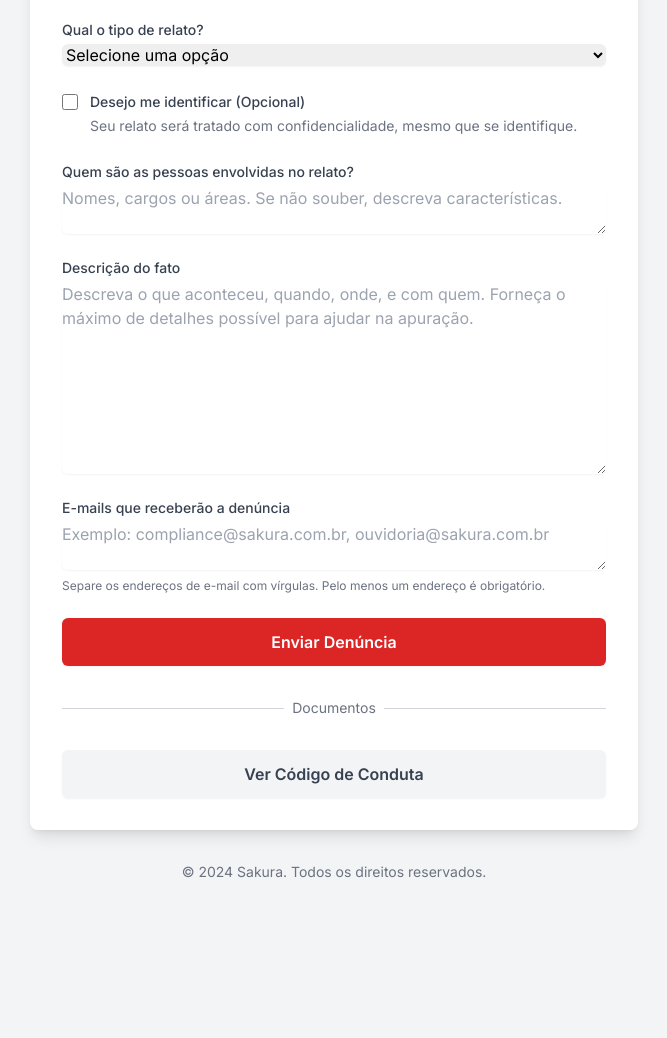
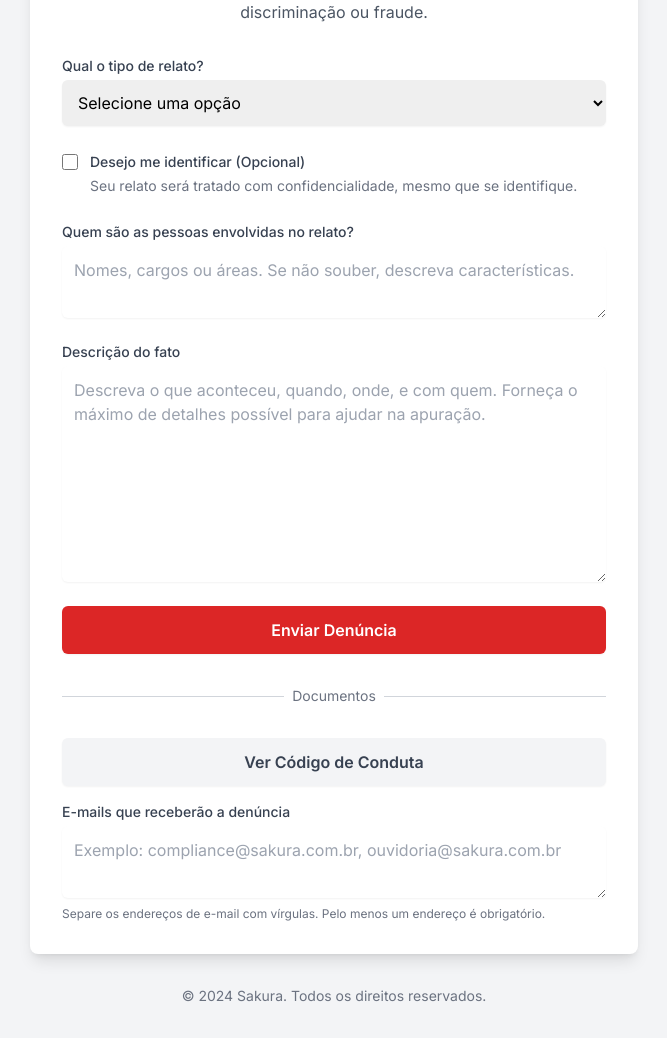
Before and after one commit to rafaelmelo2/sakura-canal-etica, a plain HTML site: page index.html in a window 1280 px wide. Shown: the part 332-1370 px from the top of the page, without its empty margins (306-973 px from the left). Before the commit the page ends 1246 px from the top, so only its background shows below. Drawn offline with nearby package versions, Linux system fonts and the light colour scheme.

Commit message:
arrumando placeholders

```diff
--- a/index.html
+++ b/index.html
@@ -48,7 +48,7 @@
 
             <!-- Logo da Empresa -->
             <header class="text-center mb-8">
-                <img src="logo.png" alt="Logo Sakura" class="w-48 mx-auto"
+                <img src="http://sakura.com.br/wp-content/uploads/2024/09/Sakura-vetor-sem-fundo.png" alt="Logo Sakura" class="w-48 mx-auto"
                     onerror="this.onerror=null; this.src='https://placehold.co/192x100/f87171/ffffff?text=Sakura+Logo'; this.classList.add('p-4', 'border', 'border-dashed');">
             </header>
 
@@ -68,7 +68,7 @@
                         <label for="tipo_relato" class="block text-sm font-medium text-gray-700">Qual o tipo de
                             relato?</label>
                         <select id="tipo_relato" name="Tipo_de_Relato"
-                            class="mt-1 block w-full rounded-md border-gray-300 shadow-sm focus:border-red-500 focus:ring-red-500"
+                            class="mt-1 block w-full p-3 rounded-md border-gray-300 shadow-sm focus:border-red-500 focus:ring-red-500"
                             required>
                             <option value="" disabled selected>Selecione uma opção</option>
                             <option value="Assédio Moral">Assédio Moral</option>
@@ -101,13 +101,13 @@
                         <div>
                             <label for="nome" class="block text-sm font-medium text-gray-700">Seu nome</label>
                             <input type="text" id="nome" name="Nome"
-                                class="mt-1 block w-full rounded-md border-gray-300 shadow-sm focus:border-red-500 focus:ring-red-500">
+                                class="mt-1 block w-full p-3 rounded-md border-gray-300 shadow-sm focus:border-red-500 focus:ring-red-500">
                         </div>
                         <div>
                             <label for="contato" class="block text-sm font-medium text-gray-700">Seu e-mail ou telefone
                                 (para acompanhamento)</label>
                             <input type="text" id="contato" name="Contato"
-                                class="mt-1 block w-full rounded-md border-gray-300 shadow-sm focus:border-red-500 focus:ring-red-500">
+                                class="mt-1 block w-full p-3 rounded-md border-gray-300 shadow-sm focus:border-red-500 focus:ring-red-500">
                         </div>
                     </div>
 
@@ -116,7 +116,7 @@
                         <label for="pessoas" class="block text-sm font-medium text-gray-700">Quem são as pessoas
                             envolvidas no relato?</label>
                         <textarea id="pessoas" name="Pessoas_Envolvidas" rows="2"
-                            class="mt-1 block w-full rounded-md border-gray-300 shadow-sm focus:border-red-500 focus:ring-red-500"
+                            class="mt-1 block w-full p-3 rounded-md border-gray-300 shadow-sm focus:border-red-500 focus:ring-red-500"
                             placeholder="Nomes, cargos ou áreas. Se não souber, descreva características."></textarea>
                     </div>
 
@@ -124,21 +124,12 @@
                     <div>
                         <label for="descricao" class="block text-sm font-medium text-gray-700">Descrição do fato</label>
                         <textarea id="descricao" name="Descricao_da_Denuncia" rows="8"
-                            class="mt-1 block w-full rounded-md border-gray-300 shadow-sm focus:border-red-500 focus:ring-red-500"
+                            class="mt-1 block w-full p-3 rounded-md border-gray-300 shadow-sm focus:border-red-500 focus:ring-red-500"
                             placeholder="Descreva o que aconteceu, quando, onde, e com quem. Forneça o máximo de detalhes possível para ajudar na apuração."
                             required></textarea>
                     </div>
 
-                    <!-- Destinatários -->
-                    <div>
-                        <label for="destinatarios" class="block text-sm font-medium text-gray-700">E-mails que receberão
-                            a denúncia</label>
-                        <textarea id="destinatarios" name="Destinatarios" rows="2"
-                            class="mt-1 block w-full rounded-md border-gray-300 shadow-sm focus:border-red-500 focus:ring-red-500"
-                            placeholder="Exemplo: compliance@sakura.com.br, ouvidoria@sakura.com.br"></textarea>
-                        <p class="mt-2 text-xs text-gray-500">Separe os endereços de e-mail com vírgulas. Pelo menos um
-                            endereço é obrigatório.</p>
-                    </div>
+
 
                     <!-- Mensagens de Feedback -->
                     <div id="submissionMessage" class="hidden p-4 rounded-md mb-4">
@@ -176,6 +167,16 @@
                     class="w-full flex justify-center py-3 px-4 rounded-md shadow-sm text-base font-semibold text-gray-700 bg-gray-100 hover:bg-gray-200 focus:outline-none focus:ring-2 focus:ring-offset-2 focus:ring-gray-400 transition-colors duration-200">
                     Ver Código de Conduta
                 </button>
+            </div>
+            <!-- Destinatários -->
+            <div>
+                <label for="destinatarios" class="block text-sm font-medium text-gray-700 mt-4">E-mails que receberão
+                    a denúncia</label>
+                <textarea id="destinatarios" name="Destinatarios" rows="2"
+                    class="mt-1 block w-full p-3 rounded-md border-gray-300 shadow-sm focus:border-red-500 focus:ring-red-500"
+                    placeholder="Exemplo: compliance@sakura.com.br, ouvidoria@sakura.com.br"></textarea>
+                <p class="mt-2 text-xs text-gray-500">Separe os endereços de e-mail com vírgulas. Pelo menos um
+                    endereço é obrigatório.</p>
             </div>
         </main>
 
```
